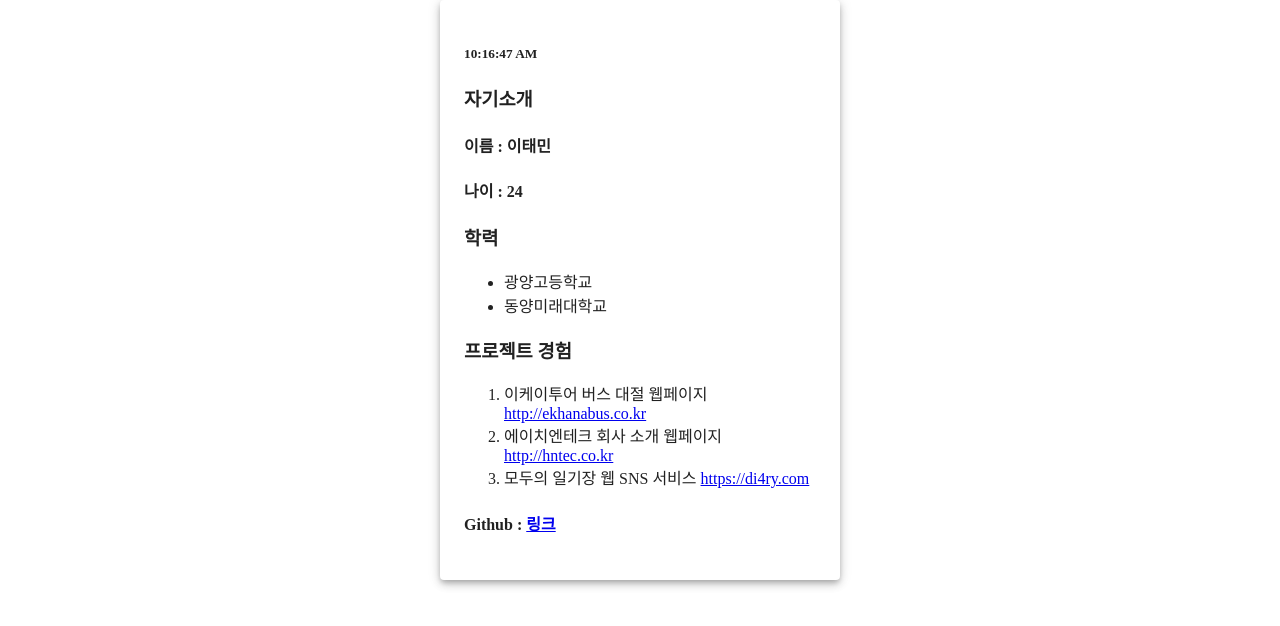
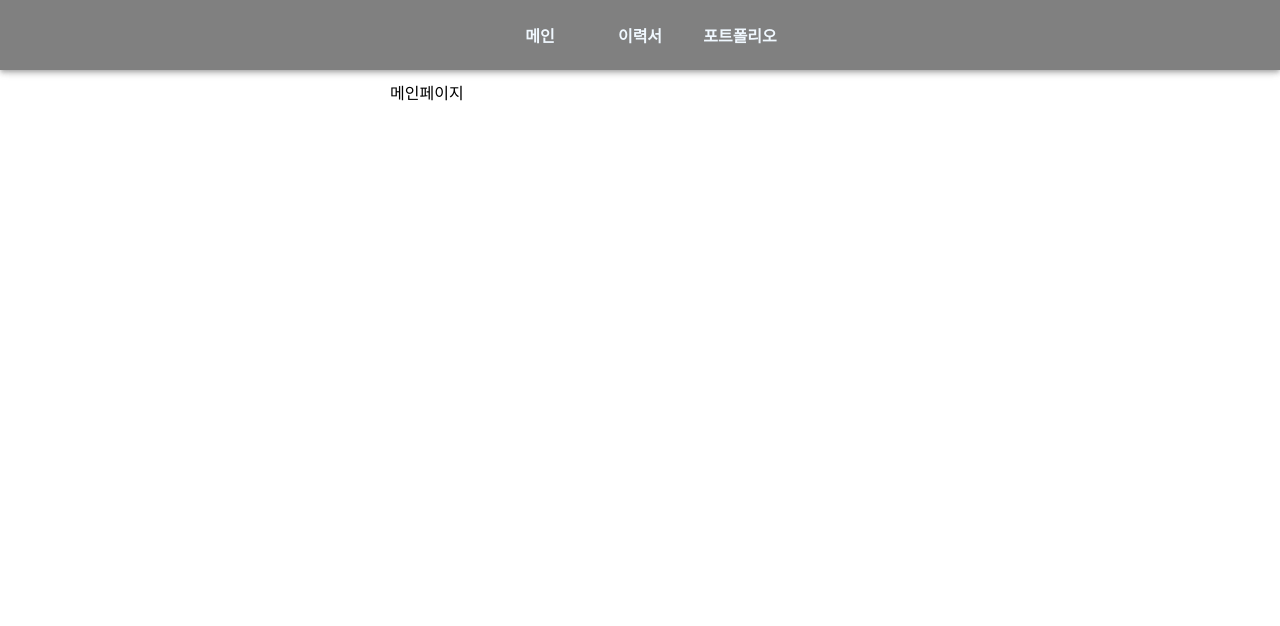
Before and after one commit to 5pponent/dmu-blog-prac, a React (Create React App) app: page / in a window 1280 px wide. Shown: the top 626 px of the page. Built offline with nearby package versions, Linux system fonts and the light colour scheme.

Commit message:
feat: 라우터 설정, 헤더 추가

```diff
--- a/package.json
+++ b/package.json
@@ -17,6 +17,7 @@
     "@types/react-dom": "^18.0.8",
     "react": "^18.2.0",
     "react-dom": "^18.2.0",
+    "react-router-dom": "^6.4.3",
     "react-scripts": "5.0.1",
     "styled-components": "^5.3.6",
     "typescript": "^4.8.4",
--- a/src/App.tsx
+++ b/src/App.tsx
@@ -1,57 +1,40 @@
-import React, { useEffect, useState } from "react";
-import { Paper, Stack } from "@mui/material";
+import React from "react";
+import {BrowserRouter, Route, Routes} from "react-router-dom";
+import Resume from "./components/Resume";
+import Home from "./components/Home";
+import Portfolio from "./components/Portfolio";
+import ErrorPage from "./components/ErrorPage";
+import Header from "./components/Header";
+import {Box} from "@mui/material";
 
 function App() {
-  const [time, setTime] = useState(new Date());
-
-  const timer = setInterval(() => {
-    setTime(new Date());
-  }, 1000);
-
-  useEffect(() => {
-    clearInterval(timer);
-  }, [timer]);
-
-  // let isEven;
-  // if (time.getTime() % 2 === 0) {
-  //   isEven = true;
-  // } else isEven = false;
 
   return (
-    <Stack sx={{ width: 400 }} m={"0 auto"}>
-      <Paper sx={{ p: 3 }} elevation={5}>
-        <h5>{time.toLocaleTimeString()}</h5>
-        {/*{isEven ? "현재 시간은 짝수" : "현재 시간은 홀수"}*/}
+    <BrowserRouter>
 
-        <h3>자기소개</h3>
-        <h4>이름 : 이태민</h4>
-        <h4>나이 : 24</h4>
+      <Header/>
 
-        <h3>학력</h3>
-        <ul>
-          <li>광양고등학교</li>
-          <li>동양미래대학교</li>
-        </ul>
-        <h3>프로젝트 경험</h3>
-        <ol>
-          <li>
-            이케이투어 버스 대절 웹페이지{" "}
-            <a href={"http://ekhanabus.co.kr"}>http://ekhanabus.co.kr</a>
-          </li>
-          <li>
-            에이치엔테크 회사 소개 웹페이지{" "}
-            <a href={"http://hntec.co.kr"}>http://hntec.co.kr</a>
-          </li>
-          <li>
-            모두의 일기장 웹 SNS 서비스{" "}
-            <a href={"https://di4ry.com"}>https://di4ry.com</a>
-          </li>
-        </ol>
-        <h4>
-          Github : <a href={"https://github.com/5pponent"}>링크</a>
-        </h4>
-      </Paper>
-    </Stack>
+      <Box mt={10} width={500} mx={"auto"}>
+        <Routes>
+          <Route path={"/resume"} element={
+            <Resume/>
+          }></Route>
+
+          <Route path={"/portfolio"} element={
+            <Portfolio/>
+          }></Route>
+
+          <Route path={"/"} element={
+            <Home/>
+          }></Route>
+
+          <Route path={"*"} element={
+            <ErrorPage/>
+          }></Route>
+        </Routes>
+      </Box>
+
+    </BrowserRouter>
   );
 }
 
--- /dev/null
+++ b/src/components/ErrorPage.js
@@ -0,0 +1,18 @@
+import {Alert, AlertTitle, Stack, Typography} from "@mui/material";
+import React from "react";
+import {Link} from "react-router-dom";
+
+export default function ErrorPage() {
+
+  return (
+    <Stack width={500} mx={"auto"}>
+      <Alert severity={"error"}>
+        <AlertTitle sx={{fontWeight: "bold"}}>404 Not Found</AlertTitle>
+        <Typography variant={"subtitle2"} mb={2}>
+          존재하지 않는 페이지입니다.
+        </Typography>
+        <Link to={"/"}>메인 페이지로</Link>
+      </Alert>
+    </Stack>
+  );
+}
--- /dev/null
+++ b/src/components/Header.js
@@ -0,0 +1,44 @@
+import {useNavigate} from "react-router-dom";
+import React, {useState} from "react";
+import {AppBar, ButtonBase, styled, Toolbar} from "@mui/material";
+
+const StyledButton = styled(ButtonBase)`
+  font-size: 16px;
+  font-weight: bold;
+  color: aliceblue;
+  height: 70px;
+  width: 100px;
+`
+
+export default function Header() {
+
+  const navigate = useNavigate();
+  const [nav, setNav] = useState("");
+
+  return (
+    <AppBar style={{backgroundColor: "gray"}}>
+      <Toolbar style={{
+        display: "flex", justifyContent: "center", alignItems: "center",
+      }}>
+        <StyledButton
+          style={{backgroundColor: nav === "HOME" ? "dodgerblue" : ""}}
+          onClick={() => {
+            setNav("HOME");
+            navigate(`/`);
+        }}>메인</StyledButton>
+        <StyledButton
+          style={{backgroundColor: nav === "RESUME" ? "dodgerblue" : ""}}
+          onClick={() => {
+            setNav("RESUME");
+            navigate(`/resume`);
+        }}>이력서</StyledButton>
+        <StyledButton
+          style={{backgroundColor: nav === "PORTFOLIO" ? "dodgerblue" : ""}}
+          onClick={() => {
+            setNav("PORTFOLIO");
+            navigate(`/portfolio`);
+        }}>포트폴리오</StyledButton>
+      </Toolbar>
+    </AppBar>
+  );
+}
--- /dev/null
+++ b/src/components/Home.js
@@ -0,0 +1,11 @@
+import React from "react";
+
+export default function Home() {
+
+
+  return (
+    <>
+      메인페이지
+    </>
+  );
+}
--- /dev/null
+++ b/src/components/Portfolio.js
@@ -0,0 +1,11 @@
+import React from "react";
+
+export default function Portfolio() {
+
+
+  return (
+    <>
+      포트폴리오
+    </>
+  );
+}
--- /dev/null
+++ b/src/components/Resume.js
@@ -0,0 +1,52 @@
+import {Paper, Stack} from "@mui/material";
+import React, {useEffect, useState} from "react";
+
+export default function Resume() {
+
+  const [time, setTime] = useState(new Date());
+
+  const timer = setInterval(() => {
+    setTime(new Date());
+  }, 1000);
+
+  useEffect(() => {
+    clearInterval(timer);
+  }, [timer]);
+
+  return (
+    <Stack>
+      <Paper sx={{ p: 3 }} elevation={5}>
+        <h5>{time.toLocaleTimeString()}</h5>
+        {/*{isEven ? "현재 시간은 짝수" : "현재 시간은 홀수"}*/}
+
+        <h3>자기소개</h3>
+        <h4>이름 : 이태민</h4>
+        <h4>나이 : 24</h4>
+
+        <h3>학력</h3>
+        <ul>
+          <li>광양고등학교</li>
+          <li>동양미래대학교</li>
+        </ul>
+        <h3>프로젝트 경험</h3>
+        <ol>
+          <li>
+            이케이투어 버스 대절 웹페이지<br/>
+            <a href={"http://ekhanabus.co.kr"}>http://ekhanabus.co.kr</a>
+          </li><br/>
+          <li>
+            에이치엔테크 회사 소개 웹페이지<br/>
+            <a href={"http://hntec.co.kr"}>http://hntec.co.kr</a>
+          </li><br/>
+          <li>
+            모두의 일기장 웹 SNS<br/>
+            <a href={"https://di4ry.com"}>https://di4ry.com</a>
+          </li><br/>
+        </ol>
+        <h4>
+          Github : <a href={"https://github.com/5pponent"}>링크</a>
+        </h4>
+      </Paper>
+    </Stack>
+  );
+}
```
Also changed, not shown: 1 other file (tests, documents, lock files or other folders).
